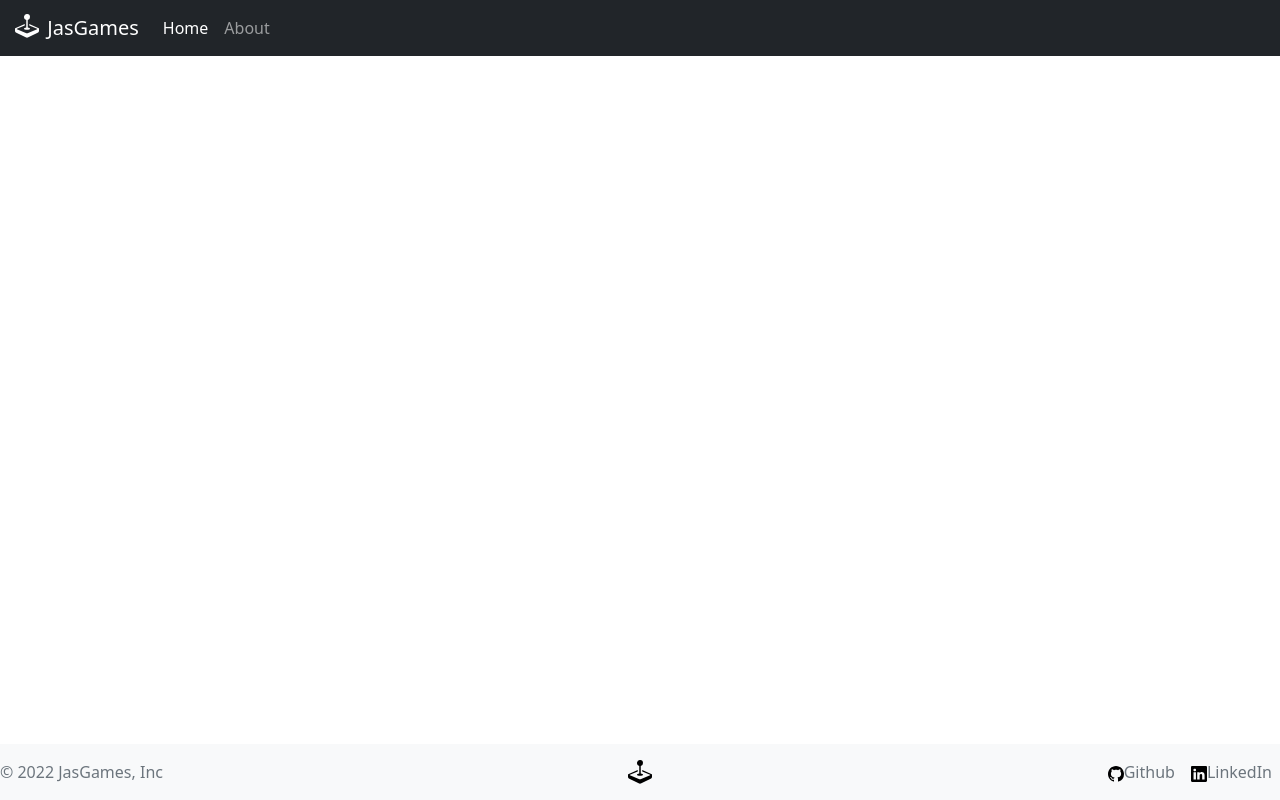
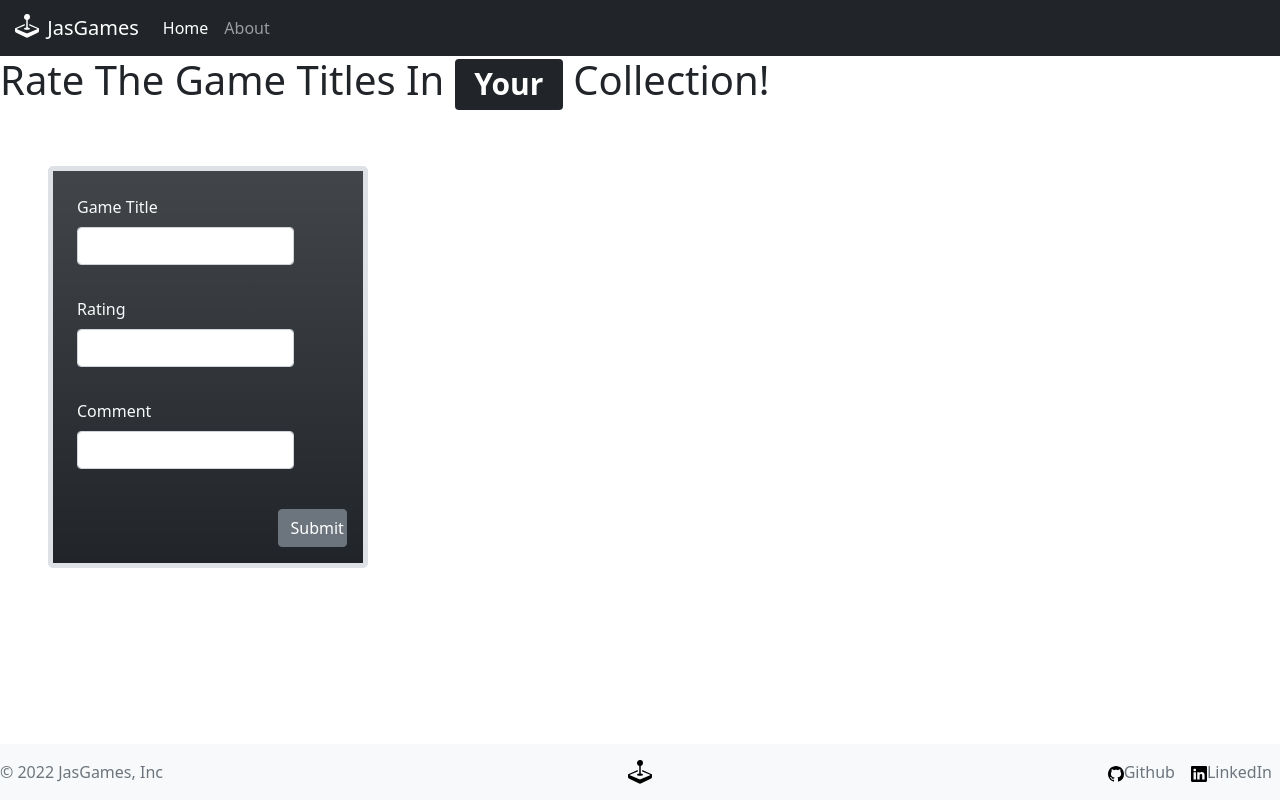
Before and after one commit to JasonGri/Midterm, a plain HTML site: page index.html in a window 1280 px wide. Drawn offline with Linux system fonts and the light colour scheme.

Commit message:
Creation of the form

```diff
--- a/index.html
+++ b/index.html
@@ -41,6 +41,27 @@
     </nav>
 
     <!--User Input Forms-->
+    <h1>Rate The Game Titles In <span class="badge bg-dark">Your</span> Collection!</h1>
+
+    <div class="d-inline-flex border border-5 rounded-3 bg-dark bg-gradient m-5 w-25">
+        <form class="w-100">
+            <div class="p-2 m-3 w-75">
+            <label for="title" class="form-label text-light">Game Title</label>
+            <input type="text" class="form-control" id="title">
+            </div>
+            <div class="p-2 m-3 w-75">
+            <label for="rating" class="form-label text-light">Rating</label>
+            <input type="number" class="form-control" id="rating">
+            </div>
+            <div class="p-2 m-3 w-75">
+                <label for="comment" class="form-label text-light">Comment</label>
+                <input type="text" class="form-control" id="comment">
+            </div>
+            <div class="d-flex justify-content-end p-3">
+            <button type="submit" class="btn btn-secondary w-25">Submit</button>
+            </div>
+        </form>
+    </div>
 
     <!--Main Data Grid-->
 
```
